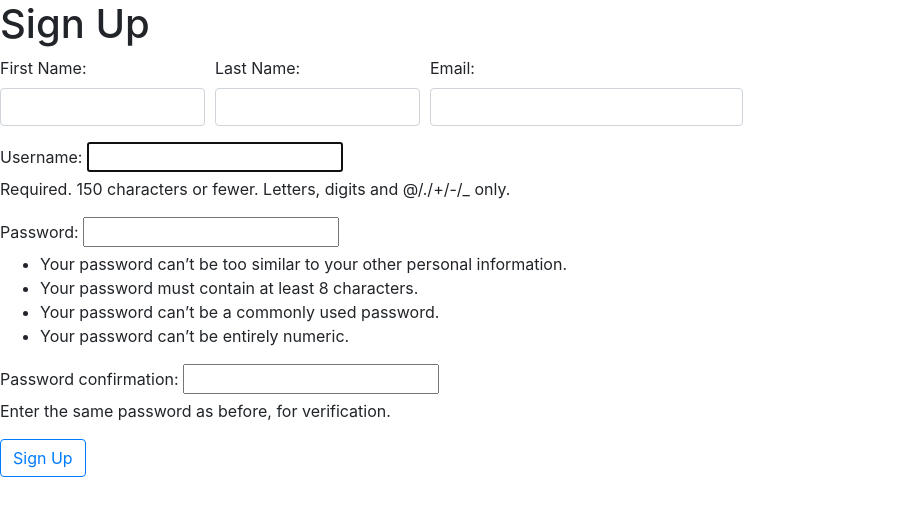
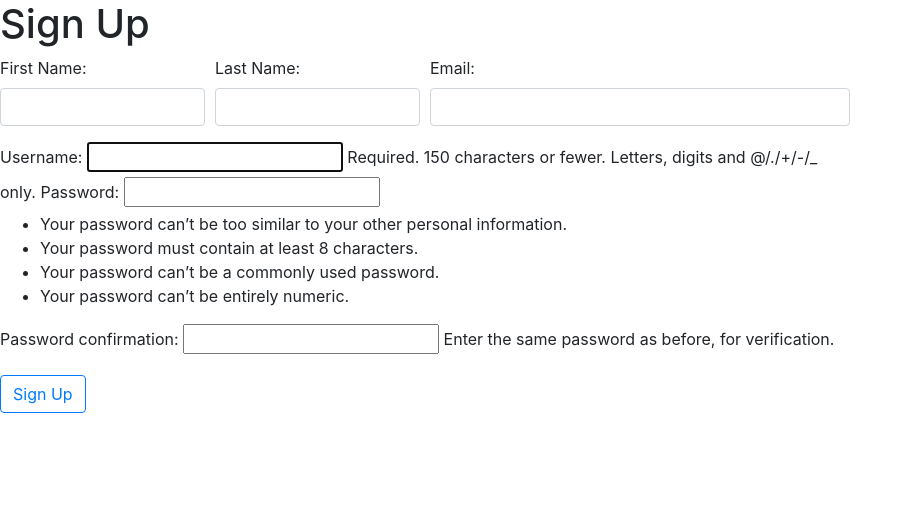
Before and after one commit to emilyc729/mybriefcase, a Django app: page /accounts/signup in a window 1280 px wide. Shown: the part 56-572 px from the top of the page, without its empty margins (0-913 px from the left). Run offline with Django 3.2, Linux system fonts and the light colour scheme; some libraries are stand-ins or nearby versions.

Commit message:
updated signup form

```diff
--- a/main_app/templates/registration/signup.html
+++ b/main_app/templates/registration/signup.html
@@ -16,23 +16,27 @@
             <label for="last_name">Last Name:</label>
             <input class="form-control" type="text" name="last_name" required>
         </div>
-        <div class="col-md-3 mb-3">
+        <div class="col-md-4 mb-3">
             <label for="email">Email:</label>
             <input class="form-control" type="email" name="email" required>
         </div>
     </div>
 
 
+    <div class="form-row">
+            <div class="col-md-8 mb-3">
+    {% for field in form %}
 
-    {% for field in form %}
-    <div class="form-group">
-        {{ field.label_tag }} {{ field }}
-        <br>
+            {{field.label_tag}}    {{field}}
+
+
         {{ field.help_text }}
         {{ field.errors }}
-    </div>
+
     {% endfor %}
 
+</div>
+    </div>
     <input type="submit" class="btn btn-outline-primary" value="Sign Up">
 </form>
 
```
